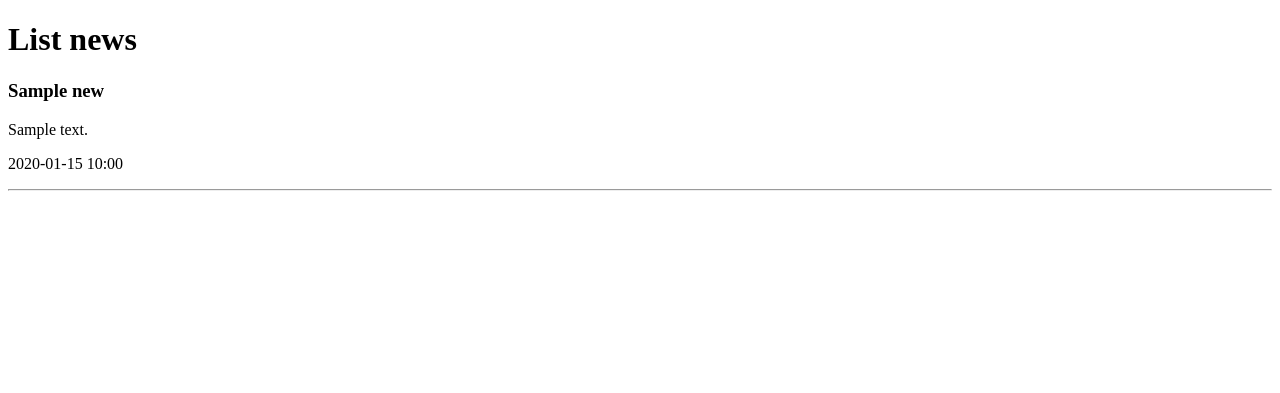
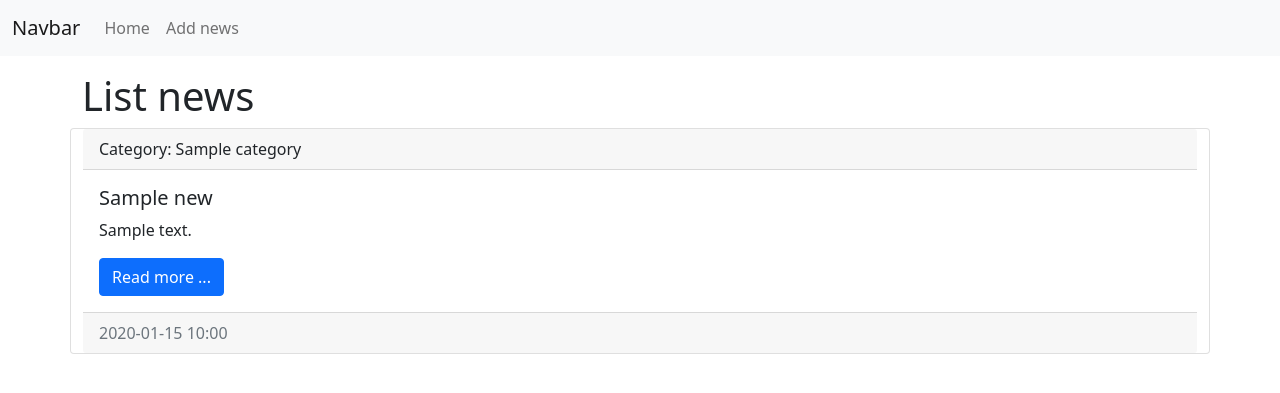
Before and after one commit to ProgNext/channel, a Django app: page /news/ in a window 1280 px wide. Shown: the top 393 px of the page. Run offline with Django 3.2, Linux system fonts and the light colour scheme; tables that the repository leaves empty hold one stand-in row (values such as "Sample post"); some libraries are stand-ins or nearby versions.

Commit message:
Edit template index

```diff
--- a/channelsite/news/templates/news/index.html
+++ b/channelsite/news/templates/news/index.html
@@ -1,20 +1,54 @@
-<!DOCTYPE html>
+<!doctype html>
 <html lang="en">
-<head>
-    <meta charset="UTF-8">
+  <head>
+    <meta charset="utf-8">
+    <meta name="viewport" content="width=device-width, initial-scale=1">
+
+    <link href="https://cdn.jsdelivr.net/npm/bootstrap@5.1.3/dist/css/bootstrap.min.css" rel="stylesheet" integrity="sha384-1BmE4kWBq78iYhFldvKuhfTAU6auU8tT94WrHftjDbrCEXSU1oBoqyl2QvZ6jIW3" crossorigin="anonymous">
+
     <title>{{ title }}</title>
-</head>
-<body>
-<h1>{{ title }}</h1>
+  </head>
+  <body>
+    <nav class="navbar navbar-expand-lg navbar-light bg-light">
+      <div class="container-fluid">
+        <a class="navbar-brand" href="/">Navbar</a>
+        <button class="navbar-toggler" type="button" data-bs-toggle="collapse" data-bs-target="#navbarSupportedContent" aria-controls="navbarSupportedContent" aria-expanded="false" aria-label="Toggle navigation">
+          <span class="navbar-toggler-icon"></span>
+        </button>
+        <div class="collapse navbar-collapse" id="navbarSupportedContent">
+          <ul class="navbar-nav me-auto mb-2 mb-lg-0">
+            <li class="nav-item"><a class="nav-link" href="/">Home</a></li>
+            <li class="nav-item"><a class="nav-link" href="/">Add news</a></li>
+          </ul>
+        </div>
+      </div>
+    </nav>
 
-{% for item in news %}
-    <div>
-        <h3>{{ item.title }}</h3>
-        <p>{{ item.content }}</p>
-        <p>{{ item.created_at|date:"Y-m-d H:i" }}</p>
+    <div class="container mt-3">
+        <h1>{{ title }}</h1>
+        <div class="row">
+            {% for item in news %}
+                <div class="card mb-3">
+                  <div class="card-header">
+                    Category: {{ item.category }}
+                  </div>
+                  <div class="card-body">
+                    <h5 class="card-title">{{ item.title }}</h5>
+                    <p class="card-text">{{ item.content }}</p>
+                    <a href="#" class="btn btn-primary">Read more ...</a>
+                  </div>
+                  <div class="card-footer text-muted">
+                      {{ item.created_at|date:"Y-m-d H:i"}}
+                  </div>
+                </div>
+            {% endfor %}
+        </div>
     </div>
-    <hr>
-{% endfor %}
 
-</body>
+    <script src="https://cdn.jsdelivr.net/npm/bootstrap@5.1.3/dist/js/bootstrap.bundle.min.js" integrity="sha384-ka7Sk0Gln4gmtz2MlQnikT1wXgYsOg+OMhuP+IlRH9sENBO0LRn5q+8nbTov4+1p" crossorigin="anonymous"></script>
+
+
+    <script src="https://cdn.jsdelivr.net/npm/@popperjs/core@2.10.2/dist/umd/popper.min.js" integrity="sha384-7+zCNj/IqJ95wo16oMtfsKbZ9ccEh31eOz1HGyDuCQ6wgnyJNSYdrPa03rtR1zdB" crossorigin="anonymous"></script>
+    <script src="https://cdn.jsdelivr.net/npm/bootstrap@5.1.3/dist/js/bootstrap.min.js" integrity="sha384-QJHtvGhmr9XOIpI6YVutG+2QOK9T+ZnN4kzFN1RtK3zEFEIsxhlmWl5/YESvpZ13" crossorigin="anonymous"></script>
+  </body>
 </html>
```
